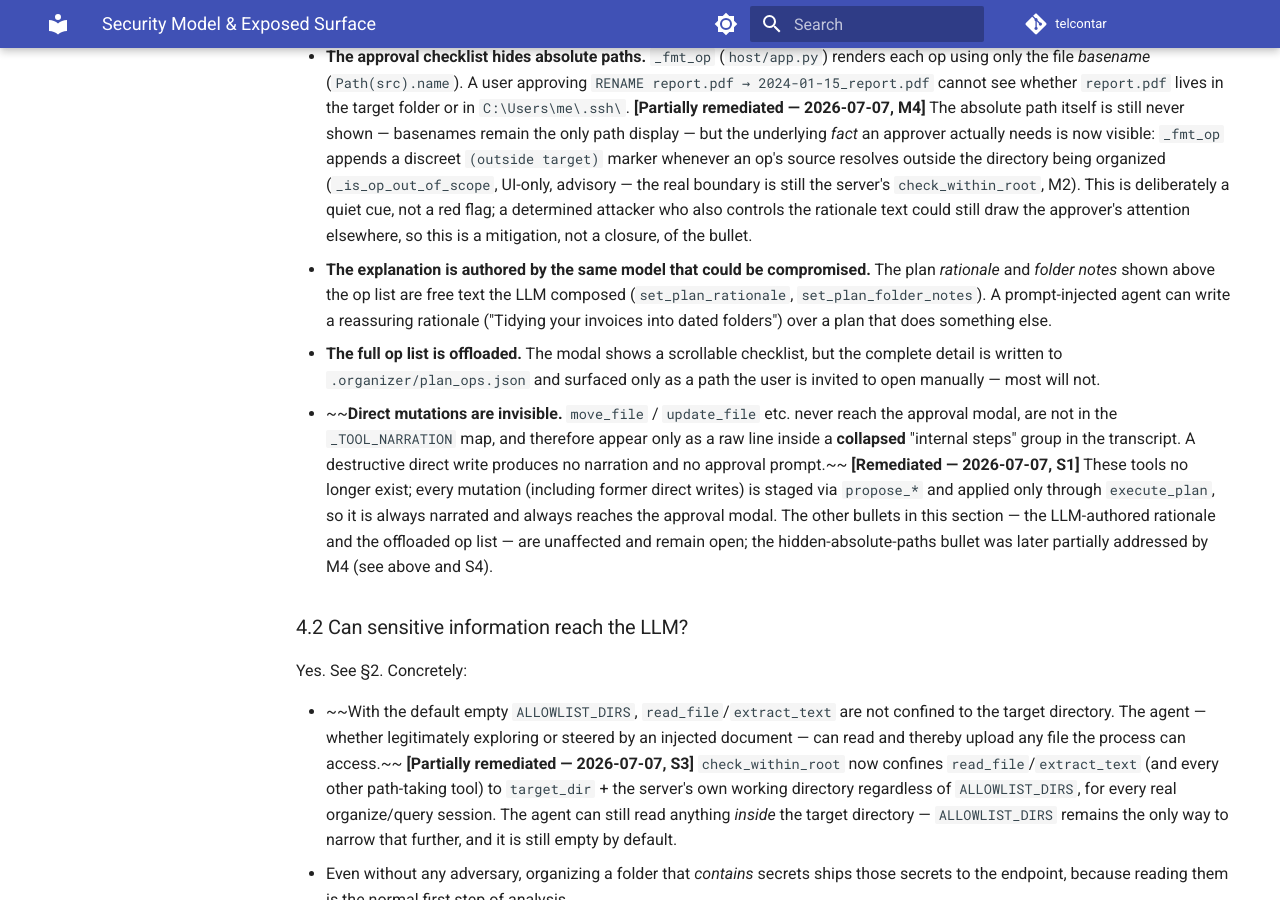
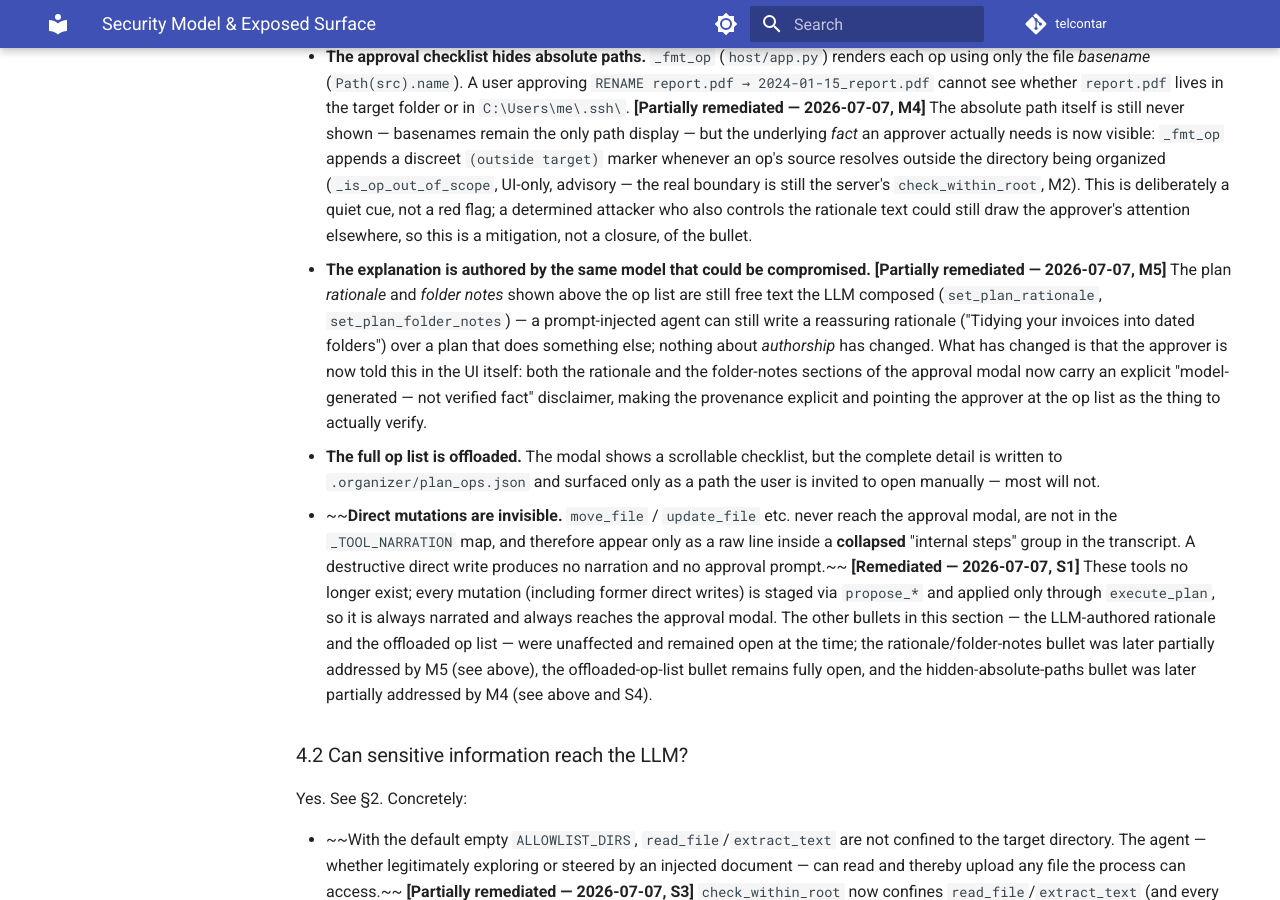
Before and after one commit to reboulip/telcontar, an MkDocs documentation site: the page built from docs/developer/security-model.md, in a window 1280 px wide and 900 px high, scrolled down 2863 px. Built offline with MkDocs 1.6.1 and Material for MkDocs 9.7.7, drawn with Linux system fonts in a browser that asks for light colours; comment, search, counter and statistics services are not loaded; some of the changed text lies outside the part shown.

Commit message:
﻿feat: label plan rationale and folder notes as model-generated (M5)
ApprovalModal now shows a subtle "model-generated - not verified fact" disclaimer above the plan rationale and above the folder notes in the target-layout preview, so the approver knows to verify the op checklist rather than trust the LLM-authored prose.

Co-Authored-By: Claude Sonnet 5 <noreply@anthropic.com>

```diff
--- a/docs/developer/security-model.md
+++ b/docs/developer/security-model.md
@@ -114,11 +114,17 @@ Yes, in several ways that compound:
   is deliberately a quiet cue, not a red flag; a determined attacker who also controls
   the rationale text could still draw the approver's attention elsewhere, so this is
   a mitigation, not a closure, of the bullet.
-- **The explanation is authored by the same model that could be compromised.** The
-  plan *rationale* and *folder notes* shown above the op list are free text the LLM
-  composed (`set_plan_rationale`, `set_plan_folder_notes`). A prompt-injected agent
-  can write a reassuring rationale ("Tidying your invoices into dated folders") over
-  a plan that does something else.
+- **The explanation is authored by the same model that could be compromised.**
+  **[Partially remediated — 2026-07-07, M5]** The plan *rationale* and *folder
+  notes* shown above the op list are still free text the LLM composed
+  (`set_plan_rationale`, `set_plan_folder_notes`) — a prompt-injected agent can
+  still write a reassuring rationale ("Tidying your invoices into dated folders")
+  over a plan that does something else; nothing about *authorship* has changed.
+  What has changed is that the approver is now told this in the UI itself: both
+  the rationale and the folder-notes sections of the approval modal now carry an
+  explicit "model-generated — not verified fact" disclaimer, making the provenance
+  explicit and pointing the approver at the op list as the thing to actually
+  verify.
 - **The full op list is offloaded.** The modal shows a scrollable checklist, but the
   complete detail is written to `.organizer/plan_ops.json` and surfaced only as a
   path the user is invited to open manually — most will not.
@@ -130,7 +136,9 @@ Yes, in several ways that compound:
   (including former direct writes) is staged via `propose_*` and applied only
   through `execute_plan`, so it is always narrated and always reaches the approval
   modal. The other bullets in this section — the LLM-authored rationale and the
-  offloaded op list — are unaffected and remain open; the hidden-absolute-paths
+  offloaded op list — were unaffected and remained open at the time; the
+  rationale/folder-notes bullet was later partially addressed by M5 (see above),
+  the offloaded-op-list bullet remains fully open, and the hidden-absolute-paths
   bullet was later partially addressed by M4 (see above and S4).
 
 ### 4.2 Can sensitive information reach the LLM?
@@ -208,7 +216,7 @@ single-user deployment.
 | **S1** | **Critical** | **[Remediated — 2026-07-07, see P0 #1]** ~~Direct-mutation tools (`move_file`, `rename_file`, `create_file`, `update_file`, `create_dir`) and `archive_document` / `compress_quarantine` / `undo_last` are advertised to the agent and dispatched with **no approval gate in any `APPROVAL_MODE`**. The plan→approve→execute model — the product's headline safety property — is bypassable. `update_file` additionally overwrites without a collision check.~~ All eight tools were removed from the agent-callable surface. Their functionality is reachable only via `propose_create_file` / `propose_update_file` / `propose_create_dir` / `propose_archive_document` / `propose_compress_quarantine`, staged and applied solely through the already-gated `execute_plan`; `propose_update_file` defaults to `overwrite=False`, and the approval modal now flags any op with `overwrite=True` (see P0 #3). `undo_last` was removed from the MCP surface entirely and is now a TUI-only user action (§3). |
 | **S2** | **Critical** | **Indirect prompt injection** via document content. Untrusted document text shares the LLM context with telcontar's instructions and can drive S1's ungated tools (arbitrary write / overwrite of recovery artifacts), exfiltration, and deletion. Recorded summaries/provenance echo back into context, giving injection a second hop. |
 | **S3** | **High** | **[Partially remediated — 2026-07-07, see P0 #2]** ~~No path confinement; egress open by default. `ALLOWLIST_DIRS` is empty by default and enforced only on read/extract/compare — never on writes/moves/renames/quarantine. Reads can pull (and upload) any file the OS user can access; mutations can target any absolute or `..` path. The target directory is not a security boundary.~~ `check_within_root` now confines **every** path-taking tool — reads, writes, and moves/renames/quarantine alike — to `target_dir` plus the server's own working directory, rejecting both absolute-path and `..` escapes identically. This closes the "any file the OS user can access" gap for every real organize/query session (the host always sets `target_dir`). What's left open: `ALLOWLIST_DIRS` is still empty by default, so nothing narrows *which subtree* of the target directory itself is readable — that remains tracked separately as P2 #7 ("turn on confinement by default"), a distinct, narrower mechanism, still not done. |
-| **S4** | **High** | **[Partially remediated — 2026-07-07, see P1 #4]** **The approval UI can mislead the approver:** op rows show only basenames (absolute source path hidden, though an op resolving outside the target directory now gets a discreet `(outside target)` marker), the rationale/folder-notes are LLM-authored, the full op list is offloaded to a file, and direct (S1) mutations never appear in the approval flow or narration at all. |
+| **S4** | **High** | **[Partially remediated — 2026-07-07, see P1 #4, #5]** **The approval UI can mislead the approver:** op rows show only basenames (absolute source path hidden, though an op resolving outside the target directory now gets a discreet `(outside target)` marker), the rationale/folder-notes are still LLM-authored (though now explicitly disclaimed as "not verified fact" in the modal, M5), and direct (S1) mutations never appear in the approval flow or narration at all. The one bullet still fully open: **the full op list is offloaded** to `.organizer/plan_ops.json` and surfaced only as a path the user is invited to open manually — most will not. |
 | **S5** | **Medium** | **Untrusted-document parsing** (`markitdown`/`pypdf`) runs unsandboxed with no input-size cap or timeout — a crash / DoS / parser-exploit surface on attacker-supplied files. |
 | **S6** | **Medium** | **System-prompt injection via unsigned config**: profile free-text fields and `.organizer/NAMING.md` are injected verbatim into the system prompt; `PROFILE` is used in a path with no traversal guard. |
 | **S7** | **Medium** | **`compress_quarantine` performs the only real delete, ungated**, and its reversibility depends on artifacts S1 can corrupt. |
@@ -287,9 +295,16 @@ first with the least behavioural disruption.
    `(outside target)` marker (not the absolute path itself, and not a loud red flag)
    when an op's source resolves outside the target directory — this was an explicit,
    deliberate design choice (subtle over alarming), not a partial implementation.
-5. **Mark LLM-authored rationale/notes as untrusted narration in the UI (S4)** — a
-   subtle label so the approver knows the explanation is model-generated, and always
-   render the op list as the source of truth.
+5. **[Done — 2026-07-07]** ~~Mark LLM-authored rationale/notes as untrusted
+   narration in the UI (S4) — a subtle label so the approver knows the explanation
+   is model-generated, and always render the op list as the source of truth.~~
+   `ApprovalModal.compose()` (`host/app.py`) now yields a `[dim]`-styled disclaimer
+   Label immediately before the rationale ("Model-generated rationale — not
+   verified fact:", shown only when a rationale is present) and another right after
+   the "Target layout" title ("Folder notes are model-generated — not verified
+   fact.", shown only when `folder_notes` is non-empty) — the same subtle,
+   non-alarming styling convention M4 established for the `(overwrite)` /
+   `(outside target)` markers in this same modal.
 6. **Surface direct/compress/archive operations in the transcript and (once gated)
    the approval flow (S4/S7)** so no mutation is invisible.
 
```
Also changed, not shown: ROADMAP.md (+1 -1 lines), docs/user-guide/approval-modes.md (+2 -2 lines), 2 other files.
